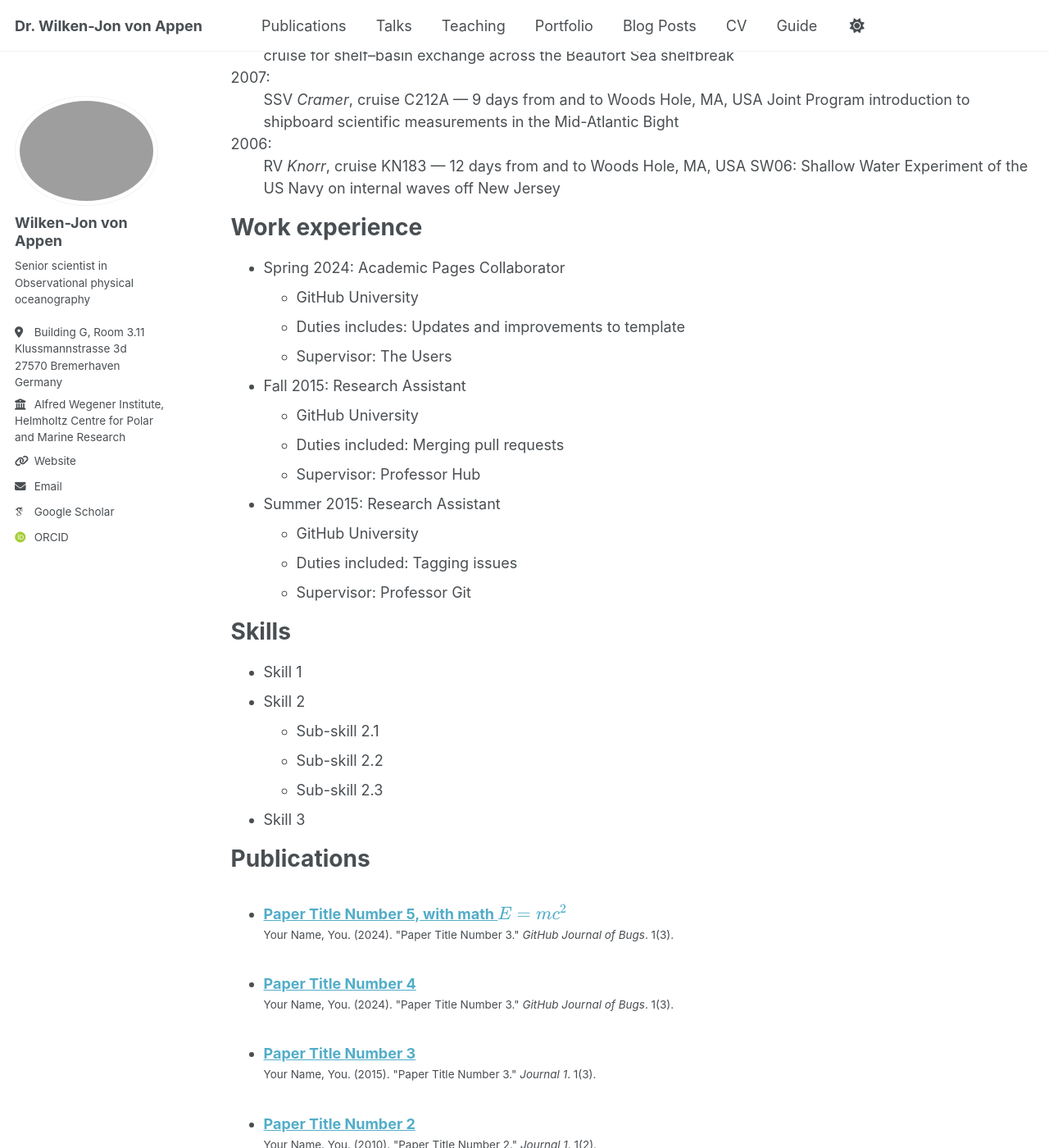
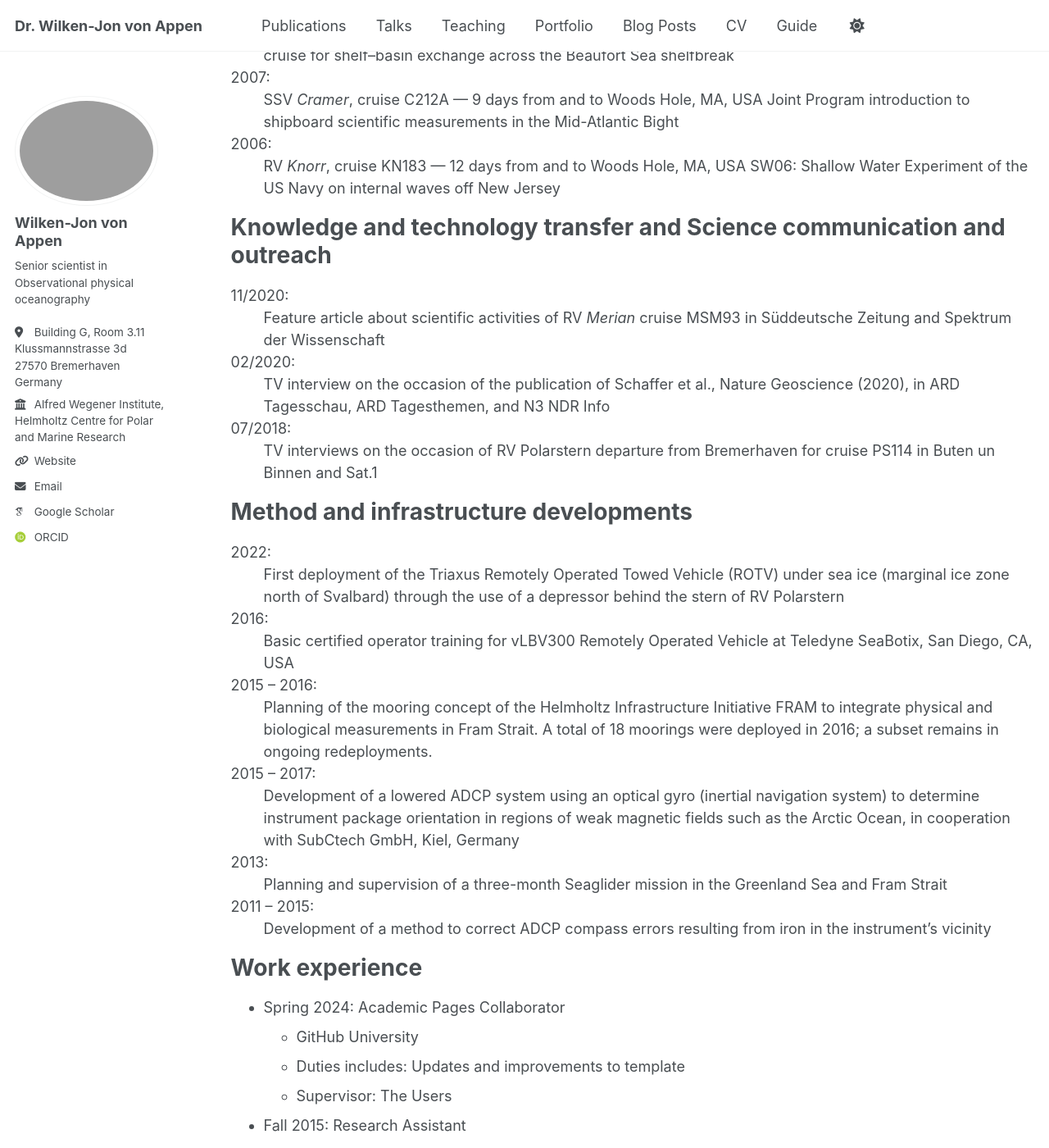
Before and after one commit to wjvappen/wjvappen, a Jekyll site: the page built from _pages/cv.md, in a window 1280 px wide and 1400 px high, scrolled down 8161 px. Shown: the whole window at 82% size. Built offline with Jekyll 4.4.1, drawn with Linux system fonts in a browser that asks for light colours; some web fonts are replaced; a script bundle is joined from its source files by our own code; library files that are not in the unit come from our copies.

Commit message:
Update cv.md

```diff
--- a/_pages/cv.md
+++ b/_pages/cv.md
@@ -438,7 +438,52 @@ in the Mid-Atlantic Bight
 : RV _Knorr_, cruise KN183 — 12 days from and to Woods Hole, MA, USA
 SW06: Shallow Water Experiment of the US Navy on internal waves off New Jersey
 
+Knowledge and technology transfer and Science communication and outreach
+======
 
+11/2020:
+: Feature article about scientific activities of RV _Merian_ cruise MSM93
+in Süddeutsche Zeitung and Spektrum der Wissenschaft
+
+02/2020:
+: TV interview on the occasion of the publication of Schaffer et al.,
+Nature Geoscience (2020), in ARD Tagesschau, ARD Tagesthemen,
+and N3 NDR Info
+
+07/2018:
+: TV interviews on the occasion of RV Polarstern departure from Bremerhaven
+for cruise PS114 in Buten un Binnen and Sat.1
+
+Method and infrastructure developments
+======
+
+2022:
+: First deployment of the Triaxus Remotely Operated Towed Vehicle (ROTV)
+under sea ice (marginal ice zone north of Svalbard) through the use of
+a depressor behind the stern of RV Polarstern
+
+2016:
+: Basic certified operator training for vLBV300 Remotely Operated Vehicle
+at Teledyne SeaBotix, San Diego, CA, USA
+
+2015 – 2016:
+: Planning of the mooring concept of the Helmholtz Infrastructure Initiative FRAM
+to integrate physical and biological measurements in Fram Strait.
+A total of 18 moorings were deployed in 2016; a subset remains in ongoing redeployments.
+
+2015 – 2017:
+: Development of a lowered ADCP system using an optical gyro
+(inertial navigation system) to determine instrument package orientation
+in regions of weak magnetic fields such as the Arctic Ocean,
+in cooperation with SubCtech GmbH, Kiel, Germany
+
+2013:
+: Planning and supervision of a three-month Seaglider mission
+in the Greenland Sea and Fram Strait
+
+2011 – 2015:
+: Development of a method to correct ADCP compass errors
+resulting from iron in the instrument’s vicinity
 
 
 
```
